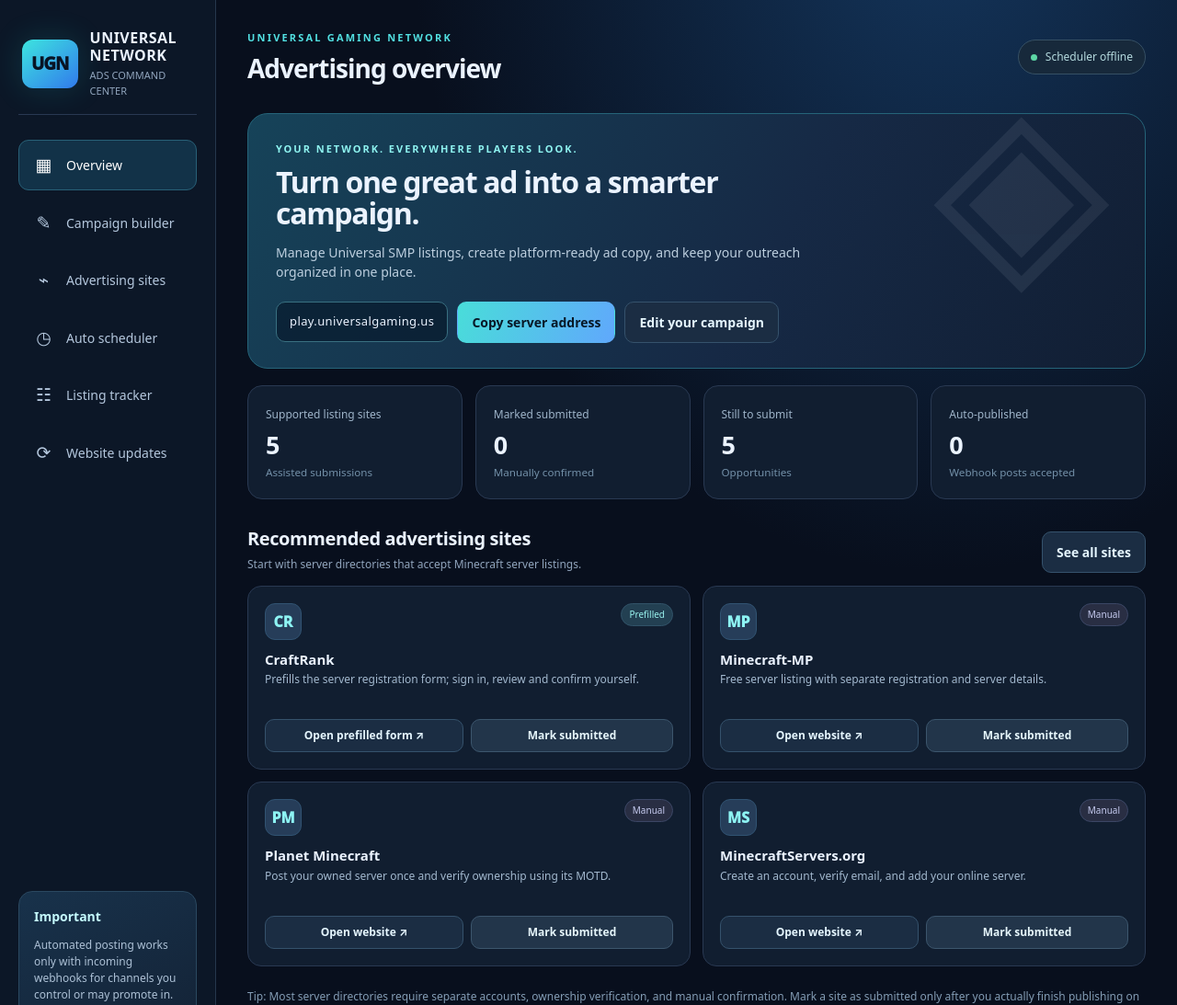
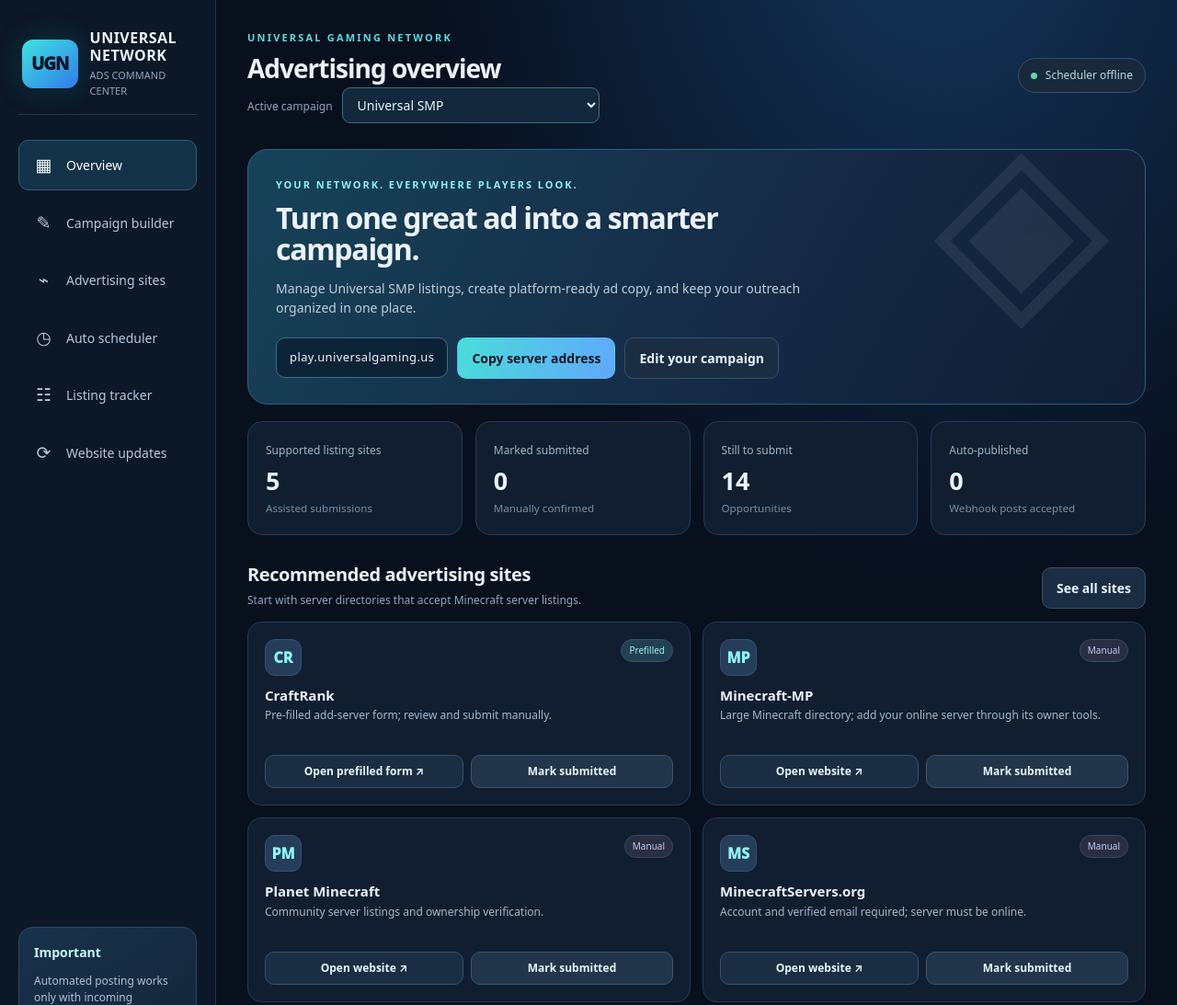
Before and after one commit to aaronnalle08-ops/Set-the-repository-name-to, a website: page index.html in a window 1280 px wide. Shown: the top 1093 px of the page at 92% size. Drawn offline with Linux system fonts and the light colour scheme; no server answers.

Commit message:
Add Shattered Crown campaign selector and 14 supported listing destinations

```diff
--- a/index.html
+++ b/index.html
@@ -42,9 +42,9 @@
   <div class="sidebar-note"><strong>Important</strong><p>Automated posting works only with incoming webhooks for channels you control or may promote in. Minecraft listing sites still need approved integrations or manual submissions.</p></div>
 </aside>
 <main>
-  <div class="top"><div><span class="eyebrow">Universal Gaming Network</span><h1 id="pageTitle">Advertising overview</h1></div><span class="status"><i></i> <span id="connectionStatus">Connecting to scheduler...</span></span></div>
+  <div class="top"><div><span class="eyebrow">Universal Gaming Network</span><h1 id="pageTitle">Advertising overview</h1><label class="helper" for="campaignPicker" style="display:inline-block;margin-top:10px;margin-right:10px">Active campaign</label><select id="campaignPicker" style="background:#13283c;color:#e5f6ff;border:1px solid #397081;border-radius:9px;padding:8px 12px"><option value="universal">Universal SMP</option><option value="shattered">Shattered Crown — in development</option></select></div><span class="status"><i></i> <span id="connectionStatus">Connecting to scheduler...</span></span></div>
   <section id="overview" class="section show">
-    <div class="hero"><div class="mini">YOUR NETWORK. EVERYWHERE PLAYERS LOOK.</div><h2>Turn one great ad into a smarter campaign.</h2><p>Manage Universal SMP listings, create platform-ready ad copy, and keep your outreach organized in one place.</p><div class="iprow"><span class="ip" id="heroIp">play.universalgaming.us</span><button class="primary" id="copyIp">Copy server address</button><button class="secondary" data-go="campaign">Edit your campaign</button></div></div>
+    <div class="hero"><div class="mini">YOUR NETWORK. EVERYWHERE PLAYERS LOOK.</div><h2 id="heroTitle">Turn one great ad into a smarter campaign.</h2><p id="heroBlurb">Manage Universal SMP listings, create platform-ready ad copy, and keep your outreach organized in one place.</p><div class="iprow"><span class="ip" id="heroIp">play.universalgaming.us</span><button class="primary" id="copyIp">Copy server address</button><button class="secondary" data-go="campaign">Edit your campaign</button></div></div>
     <div class="stats"><div class="stat"><span>Supported listing sites</span><strong id="statSites">5</strong><small>Assisted submissions</small></div><div class="stat"><span>Marked submitted</span><strong id="statSubmitted">0</strong><small>Manually confirmed</small></div><div class="stat"><span>Still to submit</span><strong id="statRemaining">5</strong><small>Opportunities</small></div><div class="stat"><span>Auto-published</span><strong id="statAuto">0</strong><small>Webhook posts accepted</small></div></div>
     <div class="headrow"><div><h2>Recommended advertising sites</h2><p>Start with server directories that accept Minecraft server listings.</p></div><button class="secondary" data-go="directory">See all sites</button></div>
     <div class="platforms" id="overviewSites"></div>
@@ -53,7 +53,8 @@
   <section id="campaign" class="section">
     <div class="headrow"><div><h2>Create a reusable server campaign</h2><p>Save the campaign to the scheduler server before activating automatic posting.</p></div><button class="secondary" id="resetForm">Reset defaults</button></div>
     <div class="two"><div class="panel">
-      <div class="field"><label for="serverName">Server name</label><input id="serverName" maxlength="90" /></div>
+      <div class="field"><label for="serverStatus">Campaign status</label><select id="serverStatus"><option value="live">Live server — ready for players</option><option value="development">In development — recruiting helpers</option></select><span class="helper">Shattered Crown starts in development; do not list it as a live server without a working address.</span></div>
+       <div class="field"><label for="serverName">Server name</label><input id="serverName" maxlength="90" /></div>
       <div class="field"><label for="serverIp">Server address</label><input id="serverIp" maxlength="150" spellcheck="false" /></div>
       <div class="two"><div class="field"><label for="javaPort">Java port</label><input id="javaPort" type="number" min="1" max="65535" /></div><div class="field"><label for="bedrockPort">Bedrock port</label><input id="bedrockPort" type="number" min="1" max="65535" /></div></div>
       <div class="field"><label for="serverDesc">Server description</label><textarea id="serverDesc" rows="5" maxlength="1200"></textarea></div>
@@ -68,8 +69,8 @@
     </div></div>
   </section>
   <section id="directory" class="section">
-    <div class="headrow"><div><h2>Advertising destination directory</h2><p>These are supported opening points, not connected autoposting services.</p></div><div class="filter"><button class="selected" data-filter="all">All</button><button data-filter="pending">Pending</button><button data-filter="submitted">Submitted</button></div></div>
-    <div class="platforms" id="allSites"></div><p class="footnote">CraftRank supports a prefilled add-server form, but still requires owner login and confirmation. Other entries open their public registration, listing or help pages.</p>
+    <div class="headrow"><div><h2>Advertising destination directory</h2><p>More verified Minecraft listing sites. All site submissions require an account and manual owner confirmation; they are not automated publishing integrations.</p></div><div class="filter"><button class="selected" data-filter="all">All</button><button data-filter="pending">Pending</button><button data-filter="submitted">Submitted</button></div></div>
+    <div class="platforms" id="allSites"></div><p class="footnote">CraftRank supports a prefilled add-server form, but still requires owner login and confirmation. Other entries open their public registration, listing or help pages. Some directories require the server to be online before submitting. Do not submit an in-development campaign as a live server.</p>
   </section>
 
   <section id="auto" class="section">
@@ -156,13 +157,23 @@
 <script>
 (() => {
 'use strict';
-const DEFAULTS = {serverName:'Universal Gaming Network — Universal SMP',serverIp:'play.universalgaming.us',javaPort:'25565',bedrockPort:'19132',serverDesc:'A community-driven survival Minecraft network with Java & Bedrock crossplay. Grind, explore, build, and survive with custom furniture, plushies, armor, tools, seasonal content, an economy, jobs, and more. Play solo or with friends!',discord:'',website:''};
+const DEFAULTS = {serverName:'Universal Gaming Network — Universal SMP',serverIp:'play.universalgaming.us',javaPort:'25565',bedrockPort:'19132',serverDesc:'A community-driven survival Minecraft network with Java & Bedrock crossplay. Grind, explore, build, and survive with custom furniture, plushies, armor, tools, seasonal content, an economy, jobs, and more. Play solo or with friends!',discord:'',website:'',serverStatus:'live'};
+const SHATTERED={serverName:'Shattered Crown',serverIp:'',javaPort:'25565',bedrockPort:'19132',serverDesc:'Shattered Crown is an in-development Minecraft kingdom-building project with upgradeable blueprint buildings, research, resource production, castles, and warfare. We are looking for volunteer builders and mod creators to help bring it to life.',discord:'',website:'',serverStatus:'development'};
 const SITES=[
- {id:'craftrank',name:'CraftRank',initial:'CR',type:'Prefilled',desc:'Prefills the server registration form; sign in, review and confirm yourself.',url:'https://craftrank.org/panel/add',auto:'prefill'},
- {id:'minecraftmp',name:'Minecraft-MP',initial:'MP',type:'Manual',desc:'Free server listing with separate registration and server details.',url:'https://minecraft-mp.com/your-server/'},
- {id:'planetminecraft',name:'Planet Minecraft',initial:'PM',type:'Manual',desc:'Post your owned server once and verify ownership using its MOTD.',url:'https://www.planetminecraft.com/servers/'},
- {id:'minecraftservers',name:'MinecraftServers.org',initial:'MS',type:'Manual',desc:'Create an account, verify email, and add your online server.',url:'https://minecraftservers.org/help'},
- {id:'atlas',name:'Minecraft Atlas',initial:'MA',type:'Manual',desc:'Free listing page; the server must be online and reachable.',url:'https://minecraftatlas.com/submit'}
+ {id:"craftrank",name:"CraftRank",initial:"CR",type:"Prefilled",desc:"Pre-filled add-server form; review and submit manually.",url:"https://craftrank.org/panel/add",auto:'prefill'},
+ {id:"minecraftmp",name:"Minecraft-MP",initial:"MP",type:"Manual",desc:"Large Minecraft directory; add your online server through its owner tools.",url:"https://minecraft-mp.com/your-server/"},
+ {id:"planetminecraft",name:"Planet Minecraft",initial:"PM",type:"Manual",desc:"Community server listings and ownership verification.",url:"https://www.planetminecraft.com/servers/"},
+ {id:"minecraftservers",name:"MinecraftServers.org",initial:"MS",type:"Manual",desc:"Account and verified email required; server must be online.",url:"https://minecraftservers.org/help"},
+ {id:"atlas",name:"Minecraft Atlas",initial:"MA",type:"Manual",desc:"Submit a reachable server to an activity-focused directory.",url:"https://minecraftatlas.com/submit"},
+ {id:"buzz",name:"Minecraft.Buzz",initial:"MB",type:"Manual",desc:"Java and Bedrock discovery directory with voting and reviews.",url:"https://minecraft.buzz/"},
+ {id:"topg",name:"TopG",initial:"TG",type:"Manual",desc:"Free Minecraft server listing; account/login required.",url:"https://topg.org/minecraft-servers/add"},
+ {id:"minecraftserverlist",name:"Minecraft-ServerList",initial:"SL",type:"Manual",desc:"Server list with online verification and banners.",url:"https://minecraft-serverlist.com/help"},
+ {id:"mcserverlist",name:"MCServer-List",initial:"ML",type:"Manual",desc:"Vote-based Minecraft server directory; create an account.",url:"https://mcserver-list.com/help"},
+ {id:"minelist",name:"Minelist",initial:"MN",type:"Manual",desc:"Free directory listing for authorized server owners.",url:"https://minelist.net/help"},
+ {id:"minebuff",name:"MineBuff",initial:"BF",type:"Manual",desc:"Add or claim a server, then verify ownership.",url:"https://minebuff.com/en/guide"},
+ {id:"mcservershare",name:"MCServerShare",initial:"SH",type:"Manual",desc:"Free Java & Bedrock directory; create an account to list.",url:"https://www.mcservershare.com/"},
+ {id:"mcserverbuzz",name:"MinecraftServer.Buzz",initial:"BZ",type:"Manual",desc:"Minecraft server directory with community discovery tools.",url:"https://minecraftserver.buzz/"},
+ {id:"minecraftip",name:"MinecraftIP",initial:"IP",type:"Manual",desc:"Minecraft server list covering Java and Bedrock communities.",url:"https://minecraftip.com/"}
 ];
 let settings=read('ugnSettings',DEFAULTS);let progress=read('ugnProgress',{});let filter='all';
 function read(k, fallback){try{return JSON.parse(localStorage.getItem(k))||structuredClone(fallback)}catch{return {...fallback}}}
```
